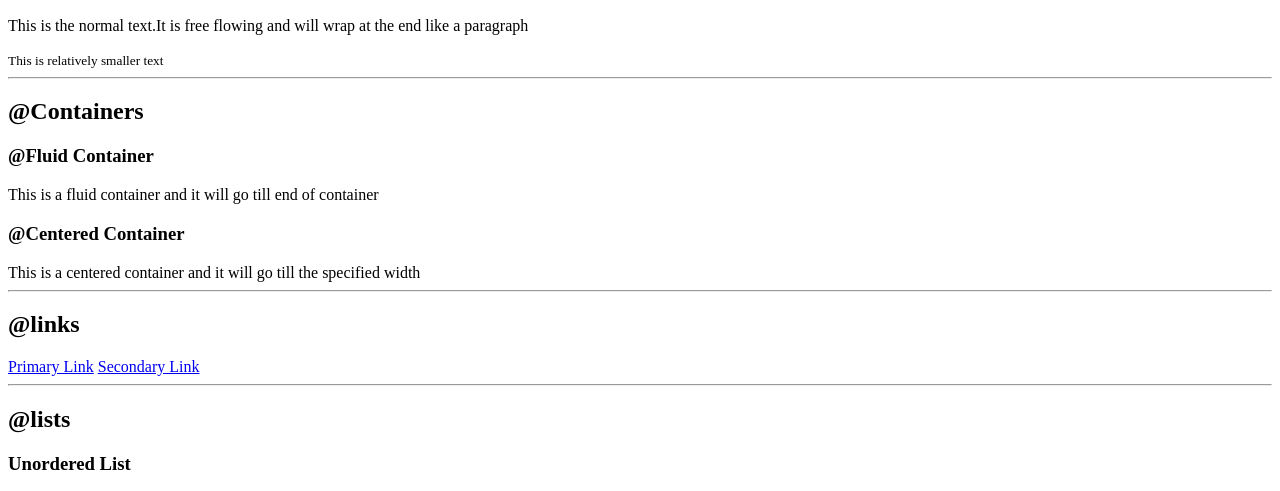
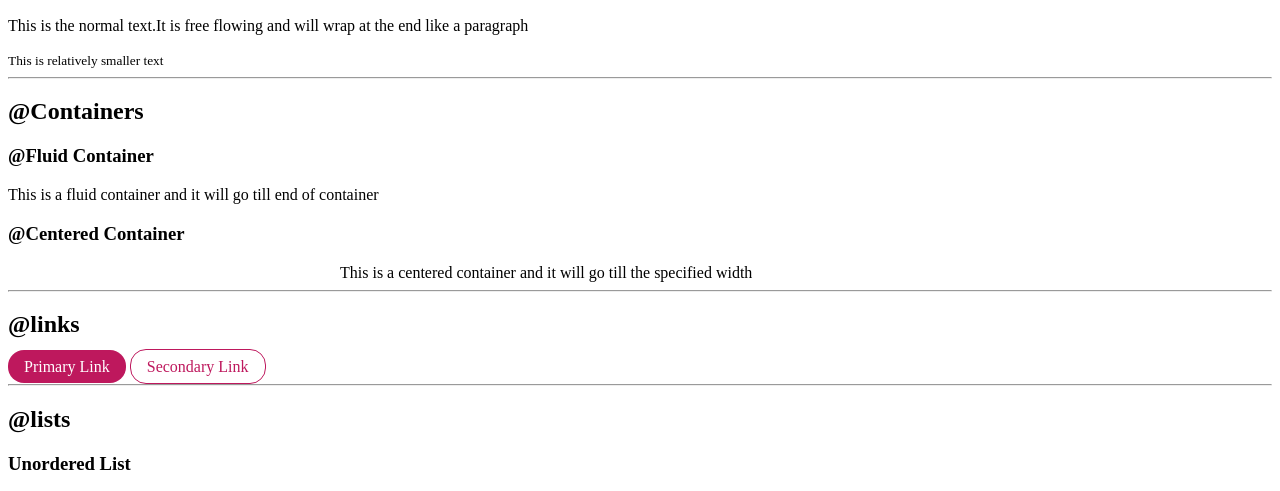
Before and after one commit to Developers-codz/Component-library, a plain HTML site: page index.html in a window 1280 px wide. Shown: the part 273-764 px from the top of the page. Drawn offline with Linux system fonts and the light colour scheme; a web font is replaced by a local one.

Commit message:
added css

```diff
--- a/index.html
+++ b/index.html
@@ -6,6 +6,7 @@
     <meta http-equiv="X-UA-Compatible" content="IE=edge">
     <meta name="viewport" content="width=device-width, initial-scale=1.0">
     <title>Component Library</title>
+    <link rel="stylesheet" href="styles.css">
 </head>
 
 <body>
@@ -24,15 +25,15 @@
 
     <h2>@Containers</h2>
     <h3>@Fluid Container</h3>
-    <div>This is a fluid container and it will go till end of container</div>
+    <div class="container-fluid">This is a fluid container and it will go till end of container</div>
     <h3>@Centered Container</h3>
-    <div>This is a centered container and it will go till the specified width</div>
+    <div class="container-center">This is a centered container and it will go till the specified width</div>
     <hr />
 
     <h2>@links</h2>
 
-    <a href="/">Primary Link</a>
-    <a href="/">Secondary Link</a>
+    <a href="/" class="link link-primary">Primary Link</a>
+    <a href="/" class="link link-secondary">Secondary Link</a>
 
     <hr>
 
@@ -51,11 +52,11 @@
     </ul>
 
     <h3>Reversed Order List</h3>
-    <ul>
+    <ol reversed>
         <li>milk</li>
         <li>eggs</li>
         <li>Bread</li>
-    </ul>
+    </ol>
 
     <hr />
     <h2>@nav</h2>
--- /dev/null
+++ b/styles.css
@@ -0,0 +1,38 @@
+@import url('https://fonts.googleapis.com/css2?family=Hahmlet:wght@300&display=swap');
+
+:root {
+    --primary-color:#BE185D;
+}
+
+body{
+    font-family: 'Hahmlet', serif;
+}
+.container-center{
+    margin:auto;
+    max-width: 600px;
+
+}
+.container-fluid{
+    margin: 0 rem 40 rem;
+}
+/* link */
+.link{
+text-decoration: none;
+padding: 0.5rem 1rem;
+border-radius: 1rem;
+
+}
+.link-primary{
+    background-color: var(--primary-color);
+    color:white;
+
+}
+.link-secondary{
+    border: 1px solid var(--primary-color);
+    color:var(--primary-color);
+}
+
+
+
+
+/* bem naming convention in css */
```
